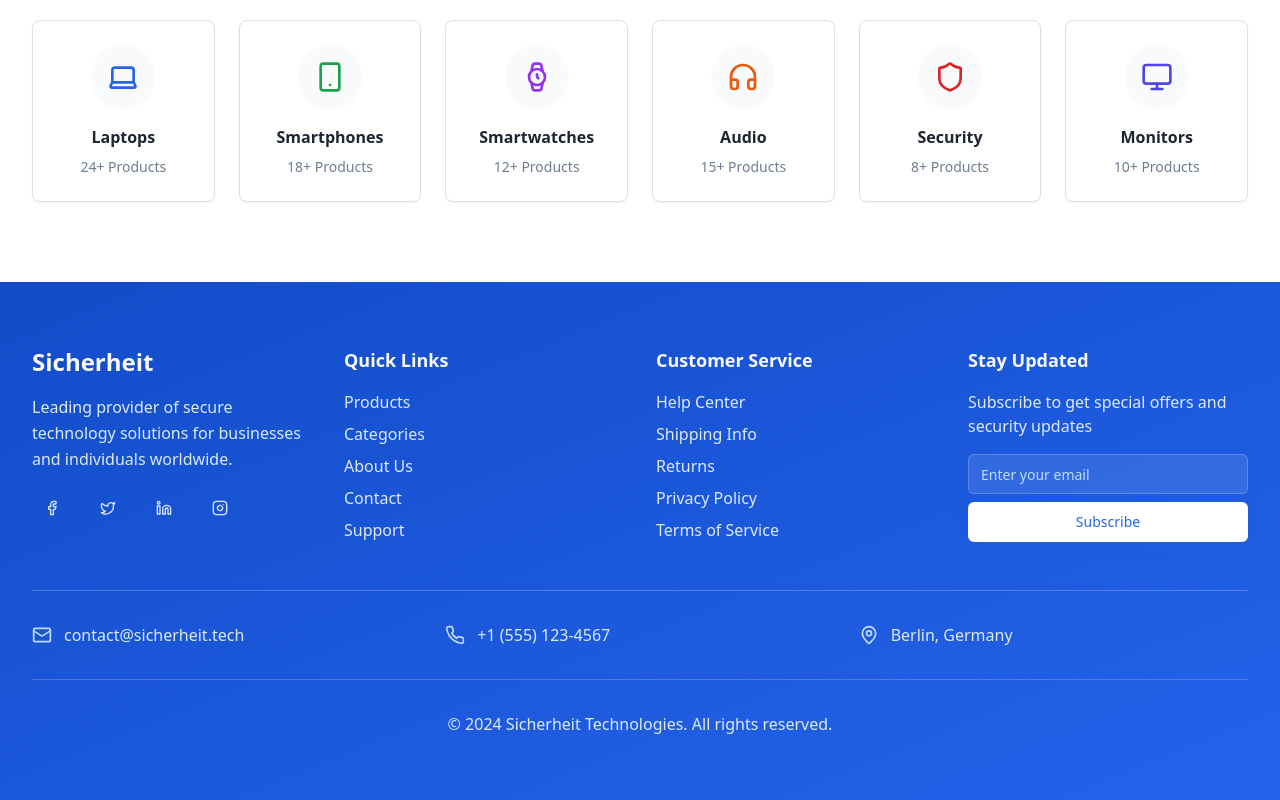
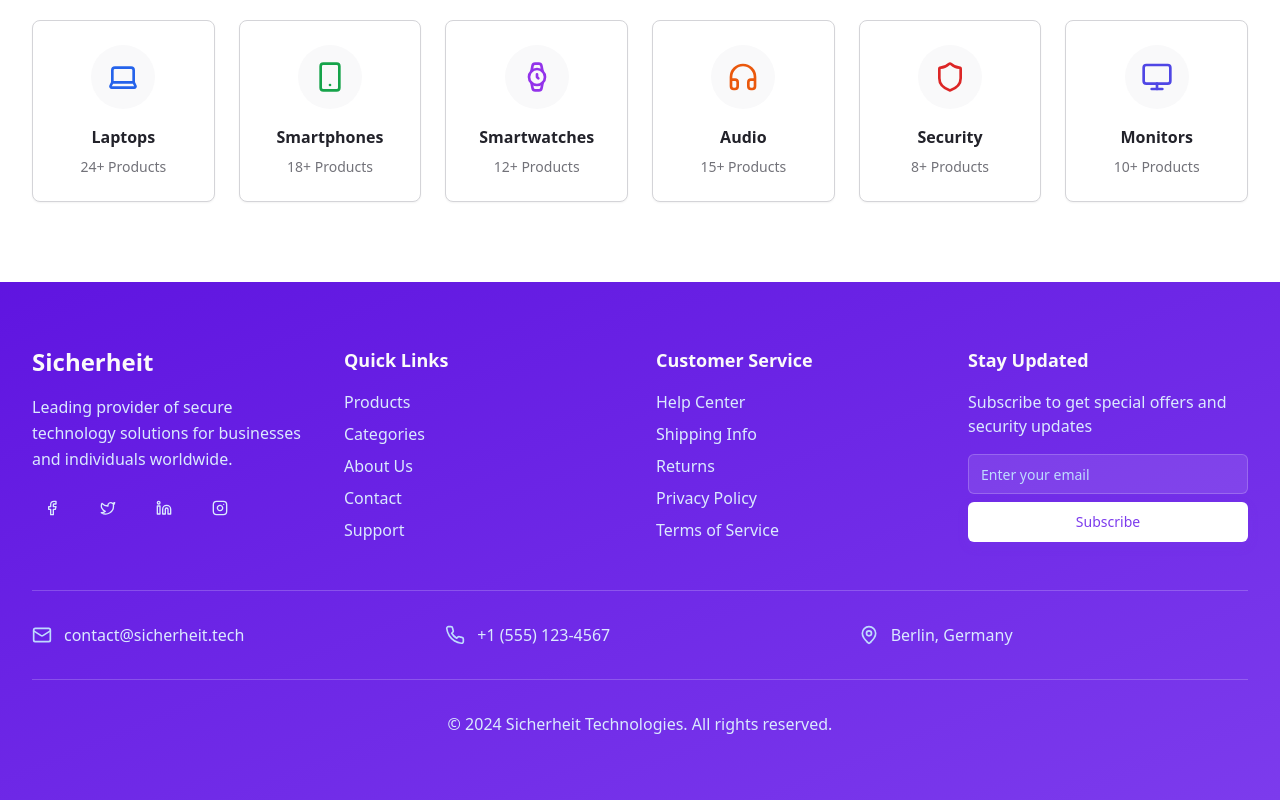
Before and after one commit to kinjal-ghosh2004/sicher-sync-store, a React (Vite) app: page / in a window 1280 px wide. Shown: the part 1899-2699 px from the top of the page. Built offline with nearby package versions, Linux system fonts and the light colour scheme.

Commit message:
Refactor: Update color scheme
Update the color scheme of the application to a darker tone.

```diff
--- a/src/index.css
+++ b/src/index.css
@@ -9,38 +9,38 @@ All colors MUST be HSL.
 @layer base {
   :root {
     --background: 0 0% 100%;
-    --foreground: 215 25% 15%;
+    --foreground: 240 10% 15%;
 
     --card: 0 0% 100%;
-    --card-foreground: 215 25% 15%;
+    --card-foreground: 240 10% 15%;
 
     --popover: 0 0% 100%;
-    --popover-foreground: 215 25% 15%;
+    --popover-foreground: 240 10% 15%;
 
-    --primary: 221 83% 53%;
+    --primary: 262 83% 58%;
     --primary-foreground: 0 0% 98%;
 
-    --secondary: 215 16% 93%;
-    --secondary-foreground: 215 25% 15%;
+    --secondary: 240 4% 96%;
+    --secondary-foreground: 240 10% 15%;
 
-    --muted: 215 16% 95%;
-    --muted-foreground: 215 13% 50%;
+    --muted: 240 4% 96%;
+    --muted-foreground: 240 3% 46%;
 
-    --accent: 221 83% 53%;
+    --accent: 262 83% 58%;
     --accent-foreground: 0 0% 98%;
 
     --destructive: 0 72% 51%;
     --destructive-foreground: 0 0% 98%;
 
-    --border: 215 12% 88%;
-    --input: 215 12% 88%;
-    --ring: 221 83% 53%;
+    --border: 240 5% 84%;
+    --input: 240 5% 84%;
+    --ring: 262 83% 58%;
 
     /* Custom Design Tokens */
-    --primary-glow: 221 83% 63%;
-    --primary-dark: 221 83% 43%;
-    --surface: 215 20% 98%;
-    --surface-hover: 215 16% 95%;
+    --primary-glow: 262 83% 68%;
+    --primary-dark: 262 83% 48%;
+    --surface: 240 9% 98%;
+    --surface-hover: 240 4% 95%;
 
     /* Gradients */
     --gradient-primary: linear-gradient(135deg, hsl(var(--primary)), hsl(var(--primary-glow)));
@@ -76,41 +76,41 @@ All colors MUST be HSL.
   }
 
   .dark {
-    --background: 222.2 84% 4.9%;
-    --foreground: 210 40% 98%;
+    --background: 240 10% 4%;
+    --foreground: 0 0% 95%;
 
-    --card: 222.2 84% 4.9%;
-    --card-foreground: 210 40% 98%;
+    --card: 240 10% 4%;
+    --card-foreground: 0 0% 95%;
 
-    --popover: 222.2 84% 4.9%;
-    --popover-foreground: 210 40% 98%;
+    --popover: 240 10% 4%;
+    --popover-foreground: 0 0% 95%;
 
-    --primary: 210 40% 98%;
-    --primary-foreground: 222.2 47.4% 11.2%;
+    --primary: 262 83% 58%;
+    --primary-foreground: 240 10% 4%;
 
-    --secondary: 217.2 32.6% 17.5%;
-    --secondary-foreground: 210 40% 98%;
+    --secondary: 240 4% 15%;
+    --secondary-foreground: 0 0% 95%;
 
-    --muted: 217.2 32.6% 17.5%;
-    --muted-foreground: 215 20.2% 65.1%;
+    --muted: 240 4% 15%;
+    --muted-foreground: 240 5% 65%;
 
-    --accent: 217.2 32.6% 17.5%;
-    --accent-foreground: 210 40% 98%;
+    --accent: 240 4% 15%;
+    --accent-foreground: 0 0% 95%;
 
-    --destructive: 0 62.8% 30.6%;
-    --destructive-foreground: 210 40% 98%;
+    --destructive: 0 62% 30%;
+    --destructive-foreground: 0 0% 95%;
 
-    --border: 217.2 32.6% 17.5%;
-    --input: 217.2 32.6% 17.5%;
-    --ring: 212.7 26.8% 83.9%;
+    --border: 240 4% 15%;
+    --input: 240 4% 15%;
+    --ring: 262 83% 58%;
     --sidebar-background: 240 5.9% 10%;
     --sidebar-foreground: 240 4.8% 95.9%;
-    --sidebar-primary: 224.3 76.3% 48%;
+    --sidebar-primary: 262 83% 58%;
     --sidebar-primary-foreground: 0 0% 100%;
     --sidebar-accent: 240 3.7% 15.9%;
     --sidebar-accent-foreground: 240 4.8% 95.9%;
     --sidebar-border: 240 3.7% 15.9%;
-    --sidebar-ring: 217.2 91.2% 59.8%;
+    --sidebar-ring: 262 83% 58%;
   }
 }
 
```
